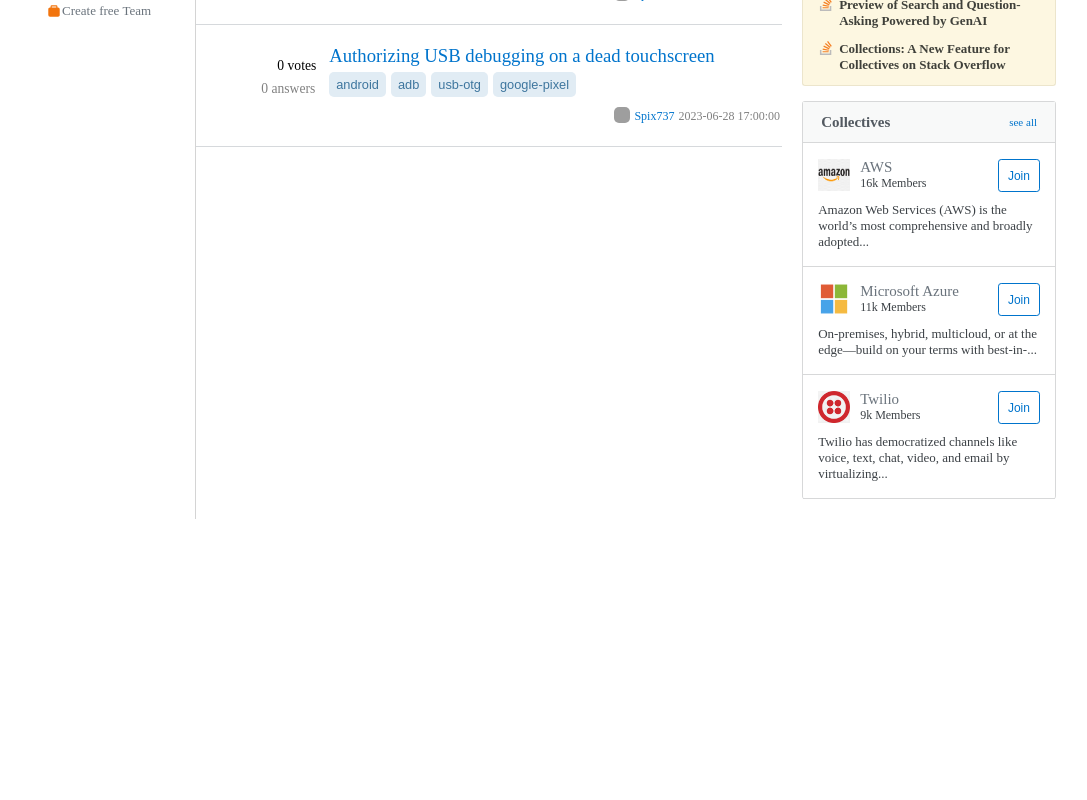
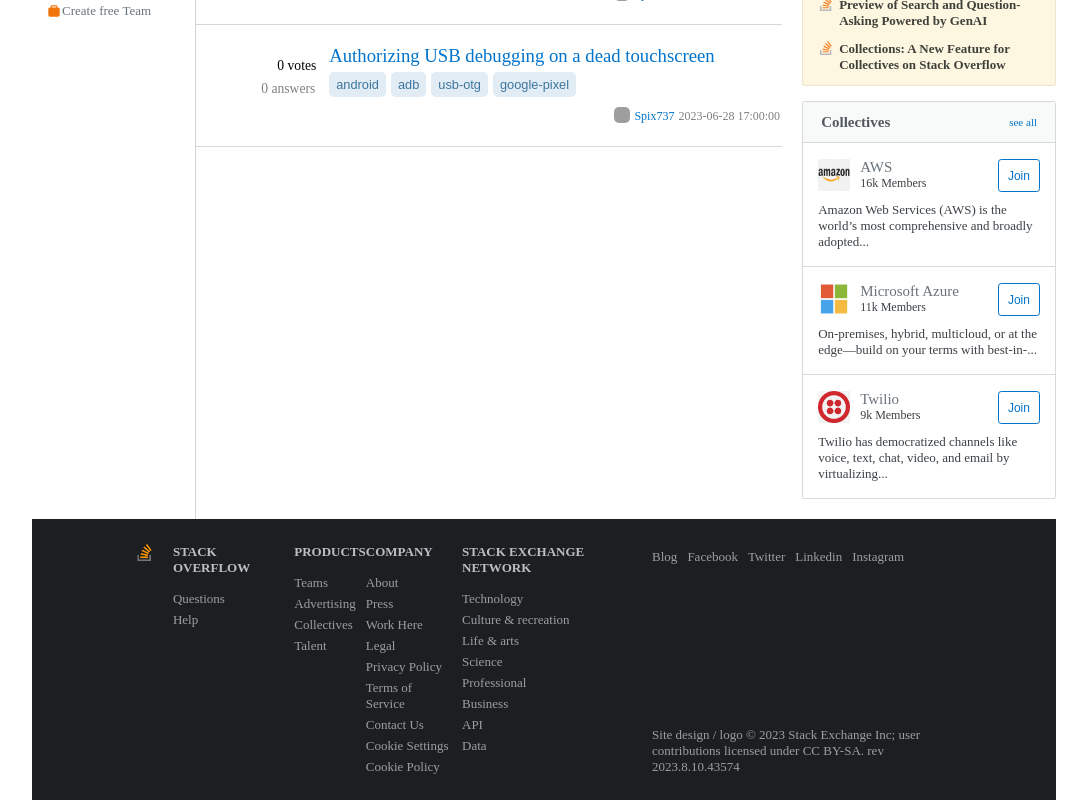
Before and after one commit to codestates-seb/seb45_pre_017, a React (Create React App) app in the folder client/: page / in a window 1280 px wide. Shown: the part 399-1199 px from the top of the page, without its empty margins (96-1183 px from the left). Before the commit the page ends 918 px from the top, so only its background shows below. Built offline with nearby package versions, Linux system fonts and the light colour scheme; grey boxes are pictures that could not be loaded.

Commit message:
:zap: Fix : 각 페이지에 Footer 컴포넌트 포함
- 각 페이지 내부로 Footer 컴포넌트 포함

Issues : #10

```diff
--- a/client/src/page/AskEditPage.tsx
+++ b/client/src/page/AskEditPage.tsx
@@ -5,6 +5,7 @@
 import AskEditAside from "../components/AskEditAside/Index";
 import AskEditForm from "../components/AskEditForm/Index";
 import AskEditButton from "../components/AskEditButton/Index";
+import Footer from "../components/Footer";
 
 const pageTitle = "Ask a public question";
 
@@ -24,6 +25,7 @@
             </EditSection>
             <AskEditAside />
           </ContentsSection>
+          <Footer />
         </Body>
       </AskContainer>
     </>
--- a/client/src/page/Mainpage.tsx
+++ b/client/src/page/Mainpage.tsx
@@ -6,6 +6,7 @@
 import AskQuestionButton from "../components/AskQuestionButton/Index";
 import LeftSidebar from "../components/LeftSidebar";
 import RightSidebar from "../components/RightSidebar/Index";
+import Footer from "../components/Footer";
 
 const title = "Top Questions";
 const filter = ["Interesting", "Bountied", "Hot", "Week", "Month"];
@@ -14,6 +15,7 @@
   return (
     <>
       <MainContainer>
+        <Body>
           <LeftSidebar />
           <ContentsSection>
             <Posts>
@@ -40,6 +42,8 @@
             </Posts>
             <RightSidebar />
           </ContentsSection>
+        </Body>
+        <Footer />
       </MainContainer>
     </>
   );
@@ -49,7 +53,11 @@
 
 const MainContainer = styled.div`
   width: 80%;
+  display: flex;
+  flex-direction: column;
+`;
 
+const Body = styled.div`
   display: flex;
   flex-direction: row;
 `;
```
Lines whose indentation alone changed are shown as unchanged.
